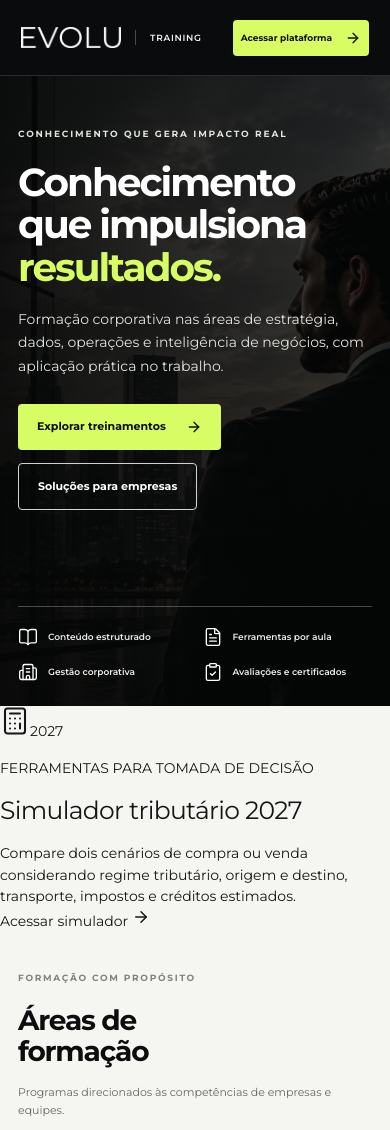
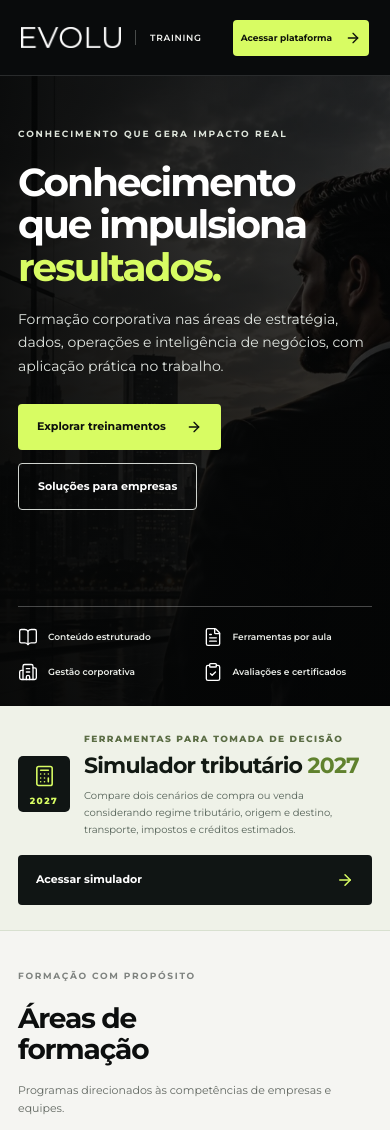
Before and after one commit to evoluagency/Training, a Next.js app: page / in a window 390 px wide. Shown: the top 1130 px of the page. Built offline with nearby package versions, Linux system fonts and the light colour scheme; no server answers.

Commit message:
style(training): responsive simulator entry on homepage

```diff
--- a/app/home-reference.css
+++ b/app/home-reference.css
@@ -65,3 +65,18 @@
 @media(max-width:1240px){.ev-public-areas,.ev-public-featured,.ev-public-method{grid-template-columns:1fr}.ev-public-area-list,.ev-public-cards{grid-template-columns:repeat(4,minmax(0,1fr))}.ev-public-intro{max-width:600px}}
 @media(max-width:900px){.ev-public-hero-copy{width:74%}.ev-public-area-list,.ev-public-cards{grid-template-columns:repeat(2,minmax(0,1fr))}.ev-public-value{grid-template-columns:repeat(2,1fr)}.ev-public-steps{grid-template-columns:repeat(2,1fr);row-gap:16px}.ev-public-hero{min-height:590px}.ev-public-hero-photo{background-position:60% center}}
 @media(max-width:560px){.ev-public-hero{padding:50px 18px 24px;min-height:630px}.ev-public-hero-copy{width:100%}.ev-public-hero:before{background:linear-gradient(90deg,#050606ee,#050606a6)}.ev-public-hero h1{font-size:39px}.ev-public-value{grid-template-columns:1fr 1fr;gap:15px}.ev-public-value span{font-size:9px}.ev-public-areas,.ev-public-featured,.ev-public-method{padding:37px 18px}.ev-public-area-list,.ev-public-cards{grid-template-columns:1fr 1fr}.ev-public-area{min-height:245px}.ev-public-area-copy{padding:13px}.ev-public-area-copy h3{font-size:11px}.ev-public-area-copy p{font-size:9px!important}.ev-public-course{height:230px;padding:10px}.ev-public-course h3{font-size:12px}.ev-public-steps{grid-template-columns:1fr}.ev-public-outro{align-items:start;flex-direction:column;padding:32px 18px}.ev-public-footer{flex-wrap:wrap;padding:25px 18px}.ev-public-footer p{order:3;flex-basis:100%}}
+
+/* Public simulator access — integrated with EVOLU Training identity. */
+.ev-public-tool{display:grid;grid-template-columns:90px minmax(0,1fr) auto;align-items:center;gap:27px;background:#eff2e8;border-bottom:1px solid #d8e0d0;padding:28px clamp(22px,4vw,74px)}
+.ev-public-tool-symbol{height:78px;width:78px;background:#101514;color:#d8fc63;display:flex;align-items:center;justify-content:center;flex-direction:column;gap:3px;border-radius:5px}
+.ev-public-tool-symbol span{font-weight:800;font-size:9px;letter-spacing:.17em}
+.ev-public-tool-copy{min-width:0}
+.ev-public-tool-copy>p{color:#5b6d45!important;font-size:9px!important;letter-spacing:.16em!important;font-weight:800!important;margin:0 0 7px!important}
+.ev-public-tool-copy h2{color:#121913;font-size:clamp(20px,2.2vw,29px);font-weight:700;letter-spacing:-.035em;line-height:1.2;margin:0 0 7px}
+.ev-public-tool-copy h2 span{color:#60822e}
+.ev-public-tool-copy>span{display:block;font-size:11px;line-height:1.7;color:#57645a;max-width:700px}
+.ev-public-tool-link{display:inline-flex;align-items:center;justify-content:space-between;gap:23px;white-space:nowrap;background:#101514;color:#fff!important;padding:16px 18px;font-weight:700;font-size:11px;border-radius:4px;min-height:48px;transition:background-color .15s}
+.ev-public-tool-link:hover{background:#2a3c24}
+.ev-public-tool-link svg{color:#d8fc63}
+@media(max-width:900px){.ev-public-tool{grid-template-columns:70px minmax(0,1fr);gap:18px}.ev-public-tool-symbol{width:68px;height:68px}.ev-public-tool-link{grid-column:2;justify-self:start}}
+@media(max-width:560px){.ev-public-tool{padding:25px 18px;grid-template-columns:54px minmax(0,1fr);gap:12px}.ev-public-tool-symbol{width:52px;height:56px}.ev-public-tool-symbol svg{width:23px}.ev-public-tool-copy h2{font-size:22px}.ev-public-tool-copy>span{font-size:10px}.ev-public-tool-link{grid-column:1/-1;width:100%;justify-content:space-between;margin-top:5px}}
```
